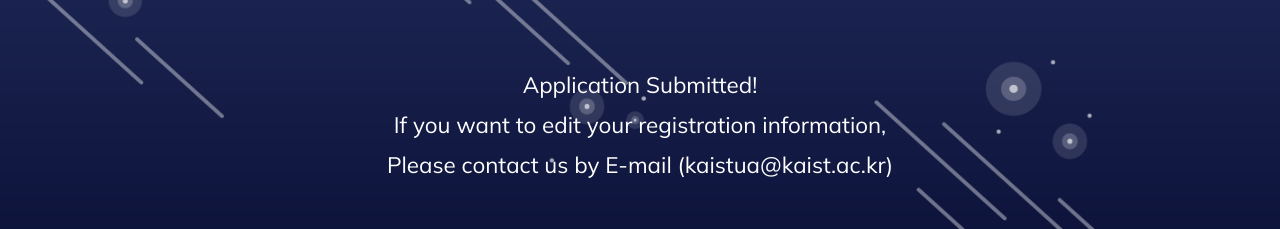
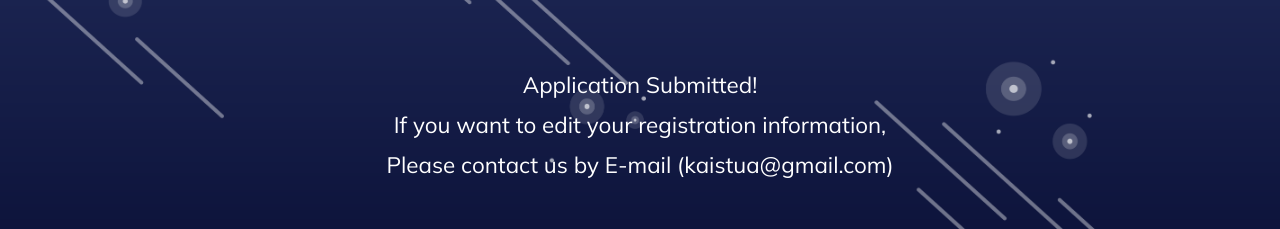
Before and after one commit to kreeos/pioneers2071, a React (Create React App) app in the folder frontend/: page /complete in a window 1280 px wide. Shown: the part 405-634 px from the top of the page. Built offline with nearby package versions, Linux system fonts and the light colour scheme.

Commit message:
fix typo

```diff
--- a/frontend/src/components/Complete.js
+++ b/frontend/src/components/Complete.js
@@ -1,11 +1,10 @@
-import './Complete.css';
-import React, { Component } from 'react';
-import { Link } from 'react-router-dom';
+import "./Complete.css";
+import React, { Component } from "react";
+import { Link } from "react-router-dom";
 
 class Complete extends Component {
   constructor(props) {
     super(props);
-
   }
 
   render() {
@@ -13,21 +12,21 @@
       <div className="Complete">
         <div className="complete-container-whole">
           <div className="complete-title-div">
-            <a>
-              Application
-            </a>
+            <a>Application</a>
           </div>
           <div className="complete-main-div">
             <a>
-              Application Submitted!<br/>
-              If you want to edit your registration information,<br/>
-              Please contact us by E-mail (kaistua@kaist.ac.kr)
+              Application Submitted!
+              <br />
+              If you want to edit your registration information,
+              <br />
+              Please contact us by E-mail (kaistua@gmail.com)
             </a>
           </div>
           <div className="complete-container">
-          <Link to="/home">
-            <button className="btn-join">Back to Home</button>
-          </Link>
+            <Link to="/home">
+              <button className="btn-join">Back to Home</button>
+            </Link>
           </div>
         </div>
       </div>
```
